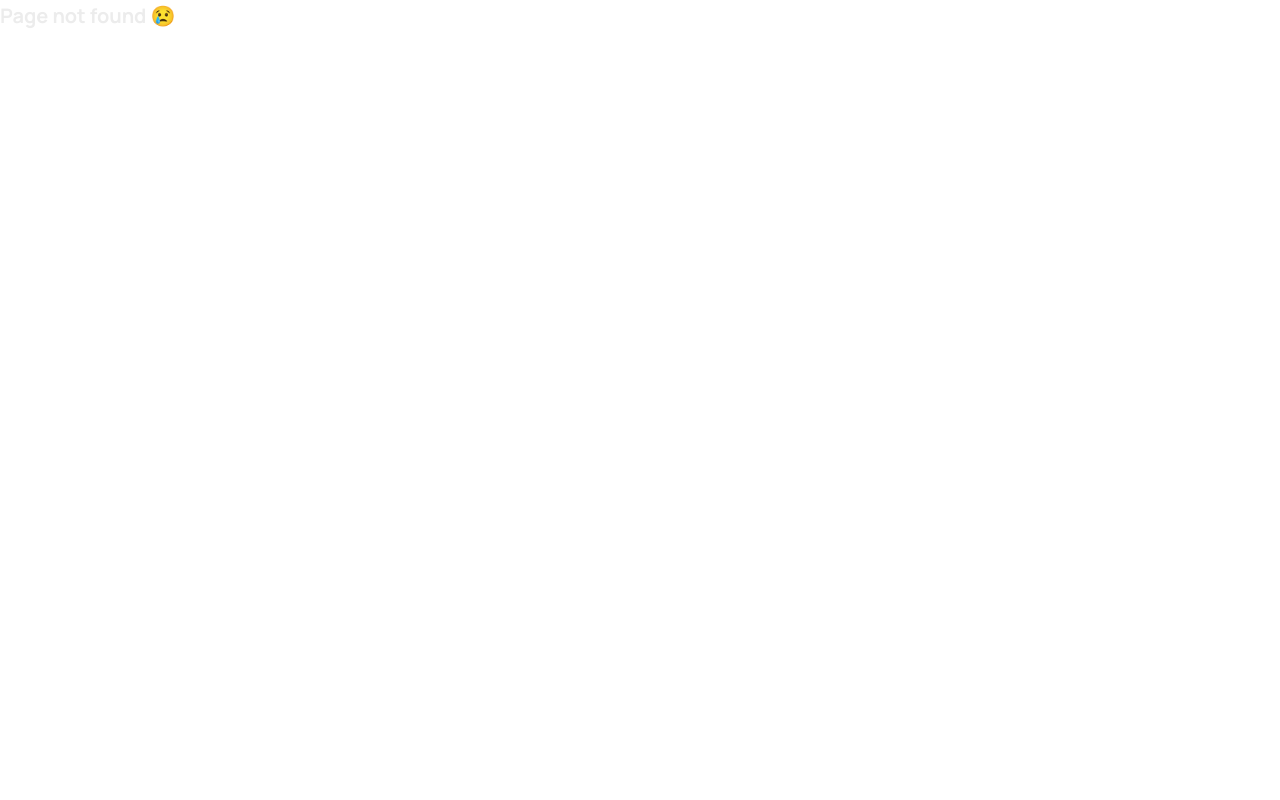
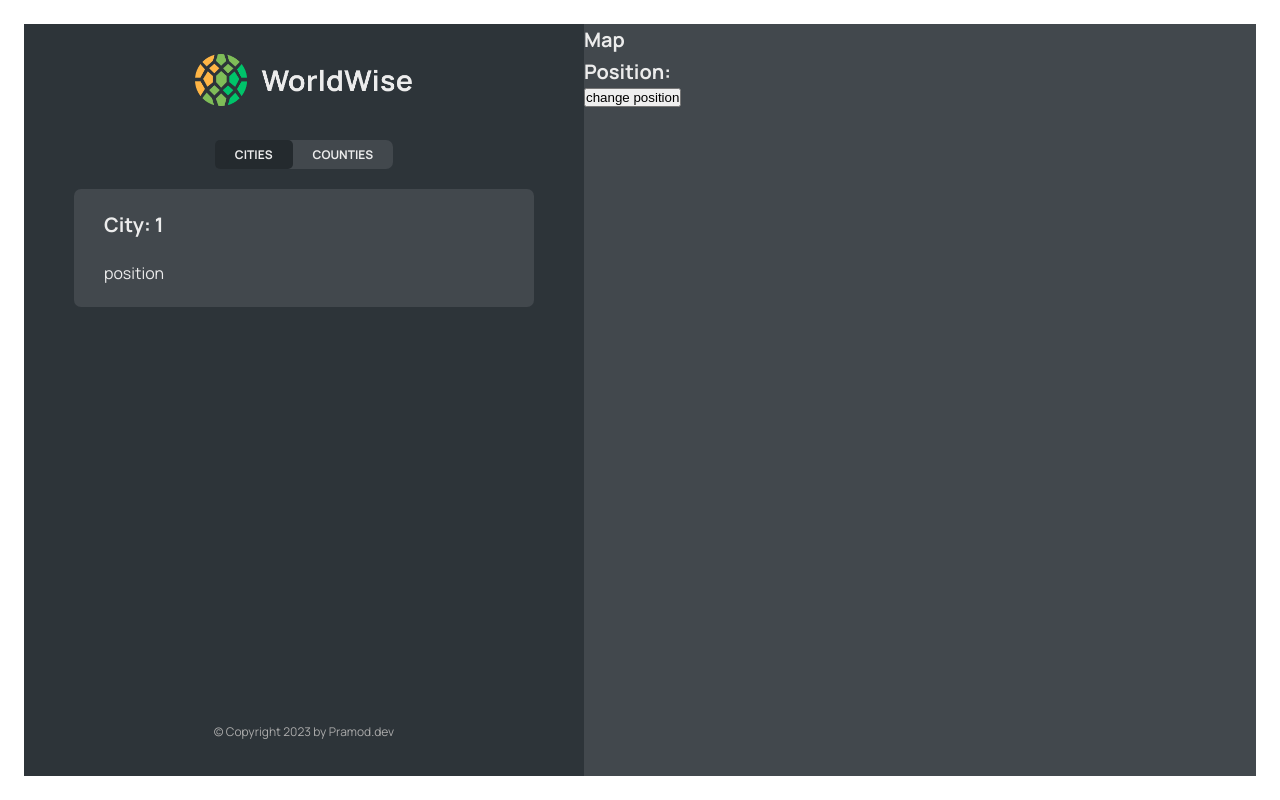
Before and after one commit to PramodYadav2711/11-worldwise, a React (Vite) app: page /app/cities/1 in a window 1280 px wide. Before the commit this address had no page. Built offline with nearby package versions, Linux system fonts and the light colour scheme; data requests are answered from the project's data file.

Commit message:
used useNavigate hook and <Navigate>element in map

```diff
--- a/data/cities.json
+++ b/data/cities.json
@@ -35,6 +35,30 @@
         "lng": 13.376933665713324
       },
       "id": 98443197
+    },
+    {
+      "cityName": "Barcelona",
+      "country": "Portugal",
+      "emoji": "🇵🇹",
+      "date": "2027-10-31T15:59:59.138Z",
+      "notes": "My favorite city so far!",
+      "position": {
+        "lat": 38.727881642324164,
+        "lng": -9.140900099907554
+      },
+      "id": 971298073
+    },
+    {
+      "cityName": "Faro",
+      "country": "Spain",
+      "emoji": "🇪🇸",
+      "date": "2027-07-15T08:22:53.976Z",
+      "notes": "",
+      "position": {
+        "lat": 40.46635901755316,
+        "lng": -3.7133789062500004
+      },
+      "id": 17806936071751
     }
   ]
 }
--- a/package.json
+++ b/package.json
@@ -7,7 +7,8 @@
     "dev": "vite",
     "build": "vite build",
     "lint": "eslint . --ext js,jsx --report-unused-disable-directives --max-warnings 0",
-    "preview": "vite preview"
+    "preview": "vite preview",
+    "server": "json-server --watch data/cities.json --port 9000 --delay 500"
   },
   "dependencies": {
     "react": "^18.2.0",
--- a/src/App.jsx
+++ b/src/App.jsx
@@ -1,20 +1,64 @@
-import { BrowserRouter, Route, Routes } from "react-router-dom";
+import { useEffect, useState } from "react";
+import { BrowserRouter, Navigate, Route, Routes } from "react-router-dom";
+
 import Product from "./pages/Product";
 import Pricing from "./pages/Pricing";
 import Homepage from "./pages/Homepage";
 import PageNotFound from "./pages/PageNotFound";
 import AppLayout from "./pages/Applayout";
 import Login from "./pages/Login";
+import CityList from "./components/CityList";
+import City from "./components/City";
+import Form from "./components/Form";
+import CountryList from "./components/CountryList";
+
+const BASE_URL = "http://localhost:9000";
 
 export default function App() {
+  const [cities, setCities] = useState([]);
+  const [isLoading, setIsloading] = useState(false);
+
+  useEffect(function () {
+    async function fetchCities() {
+      try {
+        setIsloading(true);
+        const res = await fetch(`${BASE_URL}/cities`);
+        const data = await res.json();
+        setCities(data);
+      } catch {
+        alert("error loading data");
+      } finally {
+        setIsloading(false);
+      }
+    }
+    fetchCities();
+  }, []);
+
   return (
     <BrowserRouter>
       <Routes>
-        <Route path="/" element={<Homepage />} />
+        <Route index element={<Homepage />} />
         <Route path="login" element={<Login />} />
         <Route path="product" element={<Product />} />
         <Route path="pricing" element={<Pricing />} />
-        <Route path="app" element={<AppLayout />} />
+        <Route path="app" element={<AppLayout />}>
+          <Route
+            index
+            element={<Navigate replace to="cities" isLoading={isLoading} />}
+          />
+          <Route
+            path="cities"
+            element={<CityList cities={cities} isLoading={isLoading} />}
+          />
+
+          <Route path="cities/:id" element={<City />} />
+
+          <Route
+            path="countries"
+            element={<CountryList cities={cities} isLoading={isLoading} />}
+          />
+          <Route path="form" element={<Form />} />
+        </Route>
         <Route path="*" element={<PageNotFound />} />
       </Routes>
     </BrowserRouter>
--- a/src/components/AppNav.jsx
+++ b/src/components/AppNav.jsx
@@ -1,7 +1,19 @@
+import { NavLink } from "react-router-dom";
 import styles from "./AppNav.module.css";
 
 function AppNav() {
-  return <nav className={styles.nav}>App Navigation</nav>;
+  return (
+    <nav className={styles.nav}>
+      <ul>
+        <li>
+          <NavLink to="cities">Cities</NavLink>
+        </li>
+        <li>
+          <NavLink to="countries">Counties</NavLink>
+        </li>
+      </ul>
+    </nav>
+  );
 }
 
 export default AppNav;
--- /dev/null
+++ b/src/components/Button.jsx
@@ -0,0 +1,11 @@
+import styles from "./Button.module.css";
+
+function Button({ children, onClick, type }) {
+  return (
+    <button onClick={onClick} className={`${styles.btn} ${styles[type]}`}>
+      {children}
+    </button>
+  );
+}
+
+export default Button;
--- a/src/components/City.jsx
+++ b/src/components/City.jsx
@@ -1,3 +1,4 @@
+import { useParams, useSearchParams } from "react-router-dom";
 import styles from "./City.module.css";
 
 const formatDate = (date) =>
@@ -9,6 +10,12 @@
   }).format(new Date(date));
 
 function City() {
+  const { id } = useParams();
+  const [searchparams, setSearchParams] = useSearchParams();
+
+  const lat = searchparams.get("lat");
+  const lng = searchparams.get("lng");
+
   // TEMP DATA
   const currentCity = {
     cityName: "Lisbon",
@@ -21,7 +28,12 @@
 
   return (
     <div className={styles.city}>
-      <div className={styles.row}>
+      <h1>City: {id}</h1>
+      <p>
+        position {lat}
+        {lng}
+      </p>
+      {/* <div className={styles.row}>
         <h6>City name</h6>
         <h3>
           <span>{emoji}</span> {cityName}
@@ -53,7 +65,7 @@
 
       <div>
         <ButtonBack />
-      </div>
+      </div> */}
     </div>
   );
 }
--- /dev/null
+++ b/src/components/CityItem.jsx
@@ -0,0 +1,37 @@
+import { Link } from "react-router-dom";
+import styles from "./CityItem.module.css";
+
+const formatDate = (date) =>
+  new Intl.DateTimeFormat("en", {
+    day: "numeric",
+    month: "long",
+    year: "numeric",
+  }).format(new Date(date));
+
+const flagemojiToPNG = (flag) => {
+  var countryCode = Array.from(flag, (codeUnit) => codeUnit.codePointAt())
+    .map((char) => String.fromCharCode(char - 127397).toLowerCase())
+    .join("");
+  return (
+    <img src={`https://flagcdn.com/24x18/${countryCode}.png`} alt="flag" />
+  );
+};
+
+function CityItem({ city }) {
+  const { cityName, emoji, date, id, position } = city;
+  return (
+    <li>
+      <Link
+        className={styles.cityItem}
+        to={`${id}?lat=${position.lat}&lng=${position.lng}`}
+      >
+        <span className={styles.emoji}>{flagemojiToPNG(emoji)}</span>
+        <h3 className={styles.name}>{cityName}</h3>
+        <time className={styles.date}>({formatDate(date)})</time>
+        <button className={styles.deleteBtn}>&times;</button>
+      </Link>
+    </li>
+  );
+}
+
+export default CityItem;
--- /dev/null
+++ b/src/components/CityList.jsx
@@ -0,0 +1,21 @@
+import CityItem from "./CityItem";
+import styles from "./CityList.module.css";
+import Spinner from "./Spinner";
+import Message from "./Message";
+
+function CityList({ cities, isLoading }) {
+  if (isLoading) return <Spinner />;
+
+  if (!cities.length)
+    return <Message message="Add your first city by clicking on the map" />;
+
+  return (
+    <ul className={styles.cityList}>
+      {cities.map((city) => (
+        <CityItem city={city} key={city.id} />
+      ))}
+    </ul>
+  );
+}
+
+export default CityList;
--- /dev/null
+++ b/src/components/CountryList.jsx
@@ -0,0 +1,27 @@
+import CountryItem from "./CountryItem";
+import styles from "./CountryList.module.css";
+import Spinner from "./Spinner";
+import Message from "./Message";
+
+function CountryList({ cities, isLoading }) {
+  if (isLoading) return <Spinner />;
+
+  if (!cities.length)
+    return <Message message="Add your first city by clicking on the map" />;
+
+  const countries = cities.reduce((arr, city) => {
+    if (!arr.map((el) => el.country).includes(city.country))
+      return [...arr, { country: city.country, emoji: city.emoji }];
+    else return arr;
+  }, []);
+
+  return (
+    <ul className={styles.countryList}>
+      {countries.map((country) => (
+        <CountryItem country={country} key={country.country} />
+      ))}
+    </ul>
+  );
+}
+
+export default CountryList;
--- a/src/components/Form.jsx
+++ b/src/components/Form.jsx
@@ -3,6 +3,8 @@
 import { useState } from "react";
 
 import styles from "./Form.module.css";
+import Button from "./Button";
+import { useNavigate } from "react-router-dom";
 
 export function convertToEmoji(countryCode) {
   const codePoints = countryCode
@@ -13,6 +15,8 @@
 }
 
 function Form() {
+  const navigate = useNavigate();
+
   const [cityName, setCityName] = useState("");
   const [country, setCountry] = useState("");
   const [date, setDate] = useState(new Date());
@@ -49,8 +53,16 @@
       </div>
 
       <div className={styles.buttons}>
-        <button>Add</button>
-        <button>&larr; Back</button>
+        <Button type="primary">Add</Button>
+        <Button
+          type="back"
+          onClick={(e) => {
+            e.preventDefault();
+            navigate(-1);
+          }}
+        >
+          &larr; Back
+        </Button>
       </div>
     </form>
   );
--- a/src/components/Map.jsx
+++ b/src/components/Map.jsx
@@ -1,7 +1,30 @@
+import { useNavigate, useSearchParams } from "react-router-dom";
 import styles from "./Map.module.css";
 
 function Map() {
-  return <div className={styles.mapContainer}>Map</div>;
+  const navigate = useNavigate();
+
+  const [searchparams, setSearchParams] = useSearchParams();
+
+  const lat = searchparams.get("lat");
+  const lng = searchparams.get("lng");
+
+  return (
+    <div
+      className={styles.mapContainer}
+      onClick={() => {
+        navigate("form");
+      }}
+    >
+      <h1>Map</h1>
+      <h1>
+        Position: {lat} {lng}
+      </h1>
+      <button onClick={() => setSearchParams({ lat: 23, lng: 50 })}>
+        change position
+      </button>
+    </div>
+  );
 }
 
 export default Map;
--- a/src/components/Sidebar.jsx
+++ b/src/components/Sidebar.jsx
@@ -1,3 +1,4 @@
+import { Outlet } from "react-router-dom";
 import AppNav from "./AppNav";
 import Logo from "./Logo";
 import styles from "./Sidebar.module.css";
@@ -7,7 +8,7 @@
     <div className={styles.sidebar}>
       <Logo />
       <AppNav />
-      <p>List of cities</p>
+      <Outlet />
       <footer className={styles.footer}>
         <p className={styles.copyright}>
           &copy; Copyright {new Date().getFullYear()} by Pramod.dev
```
Also changed, not shown: 1 other file (tests, documents, lock files or other folders).
